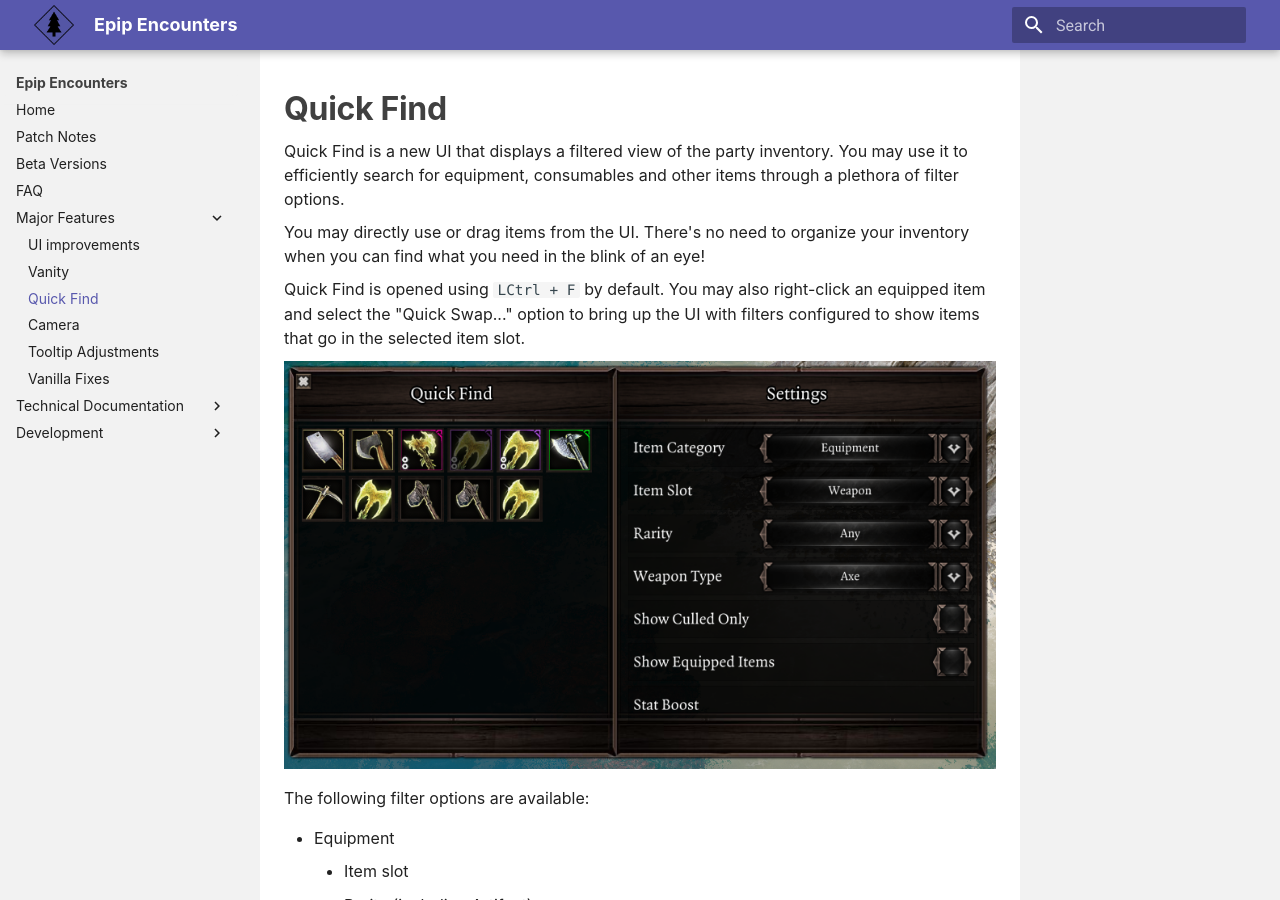
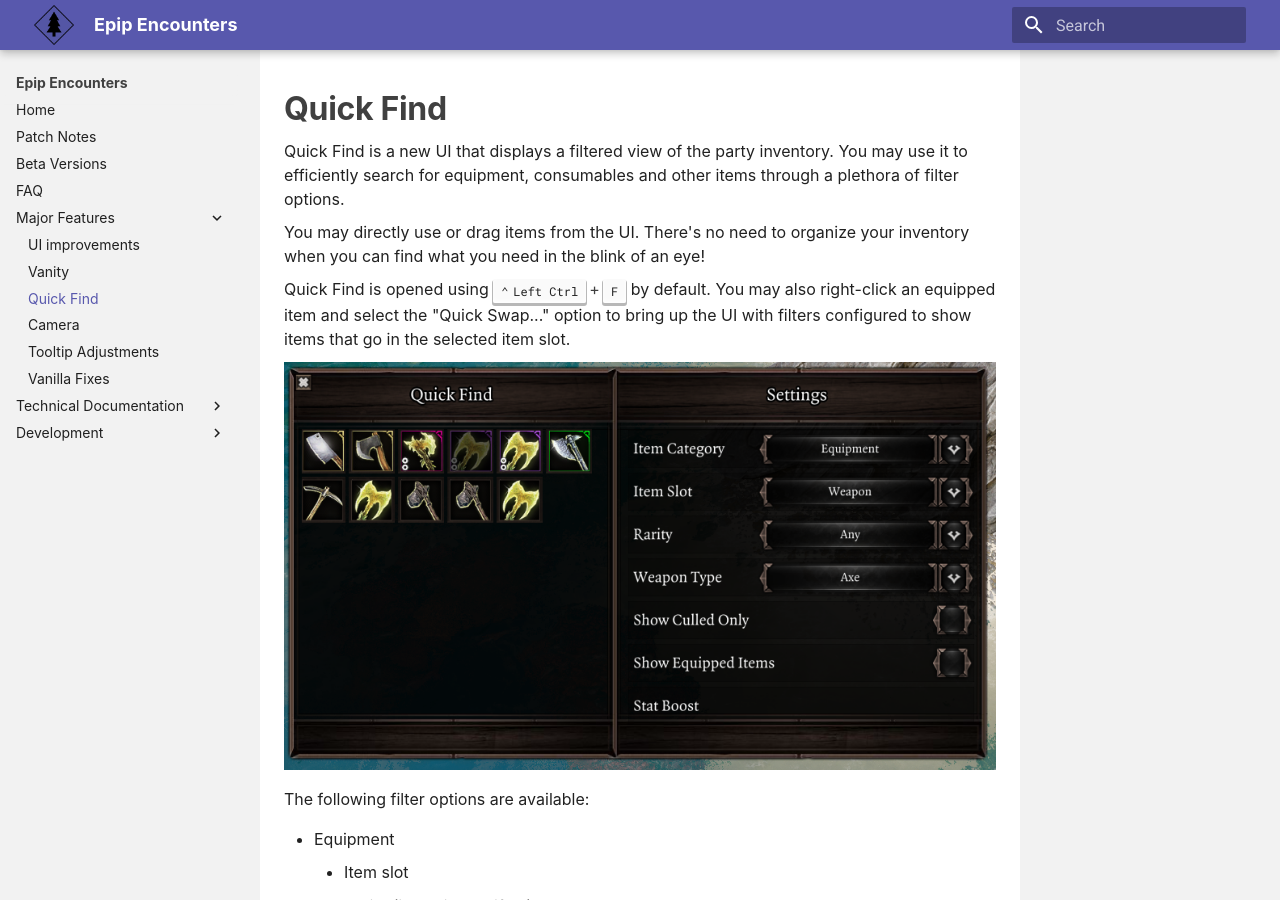
Before and after one commit to PinewoodPip/epip, an MkDocs documentation site: the page built from docs/Features/QuickFind.md, in a window 1280 px wide and 900 px high. Built offline with MkDocs 1.6.1 and Material for MkDocs 9.7.7, drawn with Linux system fonts in a browser that asks for light colours.

```diff
--- a/docs/Features/QuickFind.md
+++ b/docs/Features/QuickFind.md
@@ -3,7 +3,7 @@ Quick Find is a new UI that displays a filtered view of the party inventory. You
 
 You may directly use or drag items from the UI. There's no need to organize your inventory when you can find what you need in the blink of an eye!
 
-Quick Find is opened using `LCtrl + F` by default. You may also right-click an equipped item and select the "Quick Swap..." option to bring up the UI with filters configured to show items that go in the selected item slot.
+Quick Find is opened using ++lctrl+f++ by default. You may also right-click an equipped item and select the "Quick Swap..." option to bring up the UI with filters configured to show items that go in the selected item slot.
 
 ![Quick Find showing equipment with multiple filters set.](img/quickfind/equipment.png)
 
--- a/mkdocs.yml
+++ b/mkdocs.yml
@@ -14,6 +14,7 @@ markdown_extensions:
     - pymdownx.inlinehilite
     - pymdownx.snippets
     - pymdownx.superfences
+    - pymdownx.keys
     - admonition
     - attr_list
     - md_in_html
```
Also changed, not shown: docs/Documentation/Utilities/Library.md (+1 -1 lines), docs/beta.md (+1 -1 lines).
